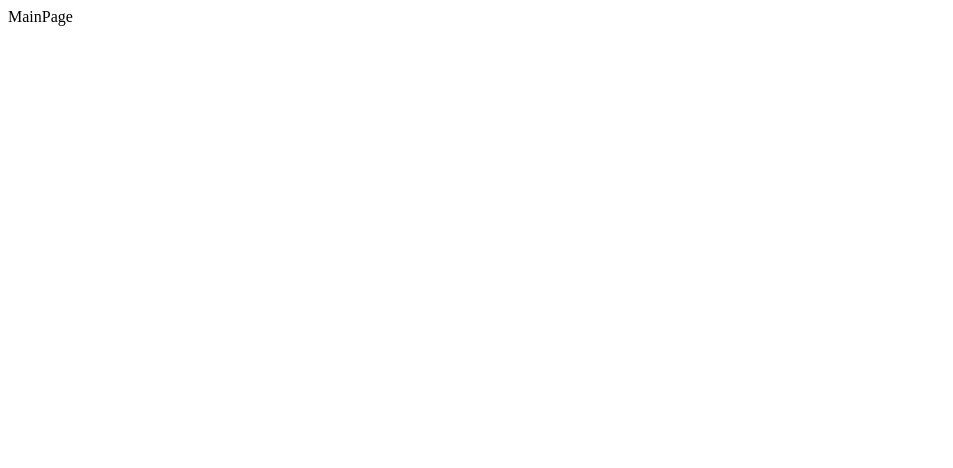
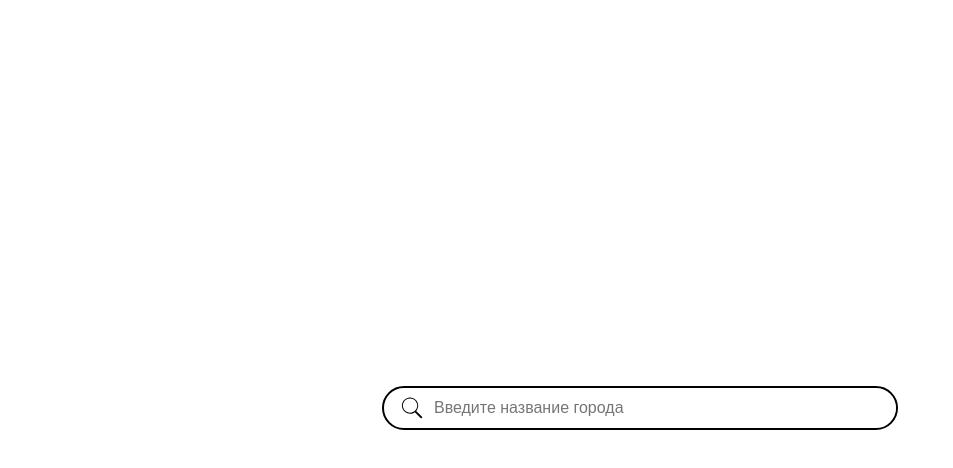
Before and after one commit to Kudienko/tenzorHm5, a React (Create React App) app: page / in a window 1280 px wide. Shown: the top 468 px of the page, without its empty margins (0-953 px from the left). Built offline with nearby package versions, Linux system fonts and the light colour scheme; a web font is replaced by a local one.

Commit message:
fix
Появился скролл

```diff
--- a/src/components/auth/AuthRootComponent.jsx
+++ b/src/components/auth/AuthRootComponent.jsx
@@ -1,7 +1,7 @@
 import React, { useState } from 'react';
 import { useLocation } from 'react-router-dom';
 import LoginPage from './login/LoginPage';
-import RegisterPage from './register/registerPage';
+import RegisterPage from './register/RegisterPage';
 import './style.scss';
 import { Box } from '@mui/material';
 import { instance } from '../../utils/axios';
--- /dev/null
+++ b/src/components/mainPage/MainPage.css
@@ -0,0 +1,31 @@
+.container{
+    display: flex;
+    height: 100vh;
+    justify-content: center;
+    margin: 0 auto;
+    align-items: center;
+}
+.search__container{
+    display: flex;
+    align-items: center;
+    gap: 1vh;
+    border-radius: 50px;
+    border: 2px solid black;
+    width: 40vw;
+    height: 5vh;
+}
+
+.search__container input{
+    width: 90%;
+    border-radius: 50px;
+    font-size: 2vh;
+    border: none;
+    outline: none;
+    outline-offset: 0;
+}
+
+.searchLogo{
+    margin-left: 2vh;
+    width: 3vh;
+    height: 3vh;
+}
--- a/src/components/mainPage/MainPage.jsx
+++ b/src/components/mainPage/MainPage.jsx
@@ -1,8 +1,15 @@
 import React from 'react'
+import './MainPage.css'
+import { ReactComponent as SearchLogo } from './icons/Search.svg';
 
 function MainPage() {
     return (
-        <div>MainPage</div>
+        <div className='container'>
+            <div className='search__container'>
+                <SearchLogo className='searchLogo' />
+                <input placeholder='Введите название города' type='text'/>
+            </div>
+        </div>
     )
 }
 
```
Also changed, not shown: src/components/mainPage/icons/Search.svg (added).
